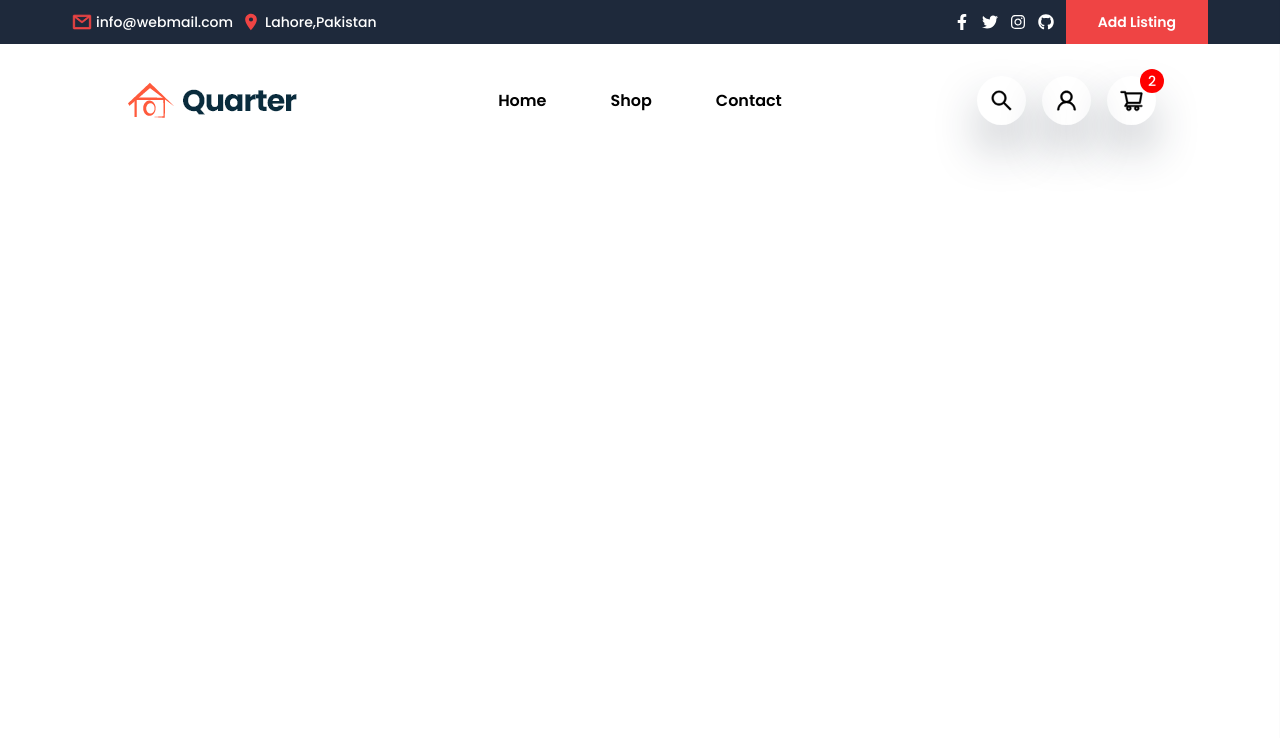
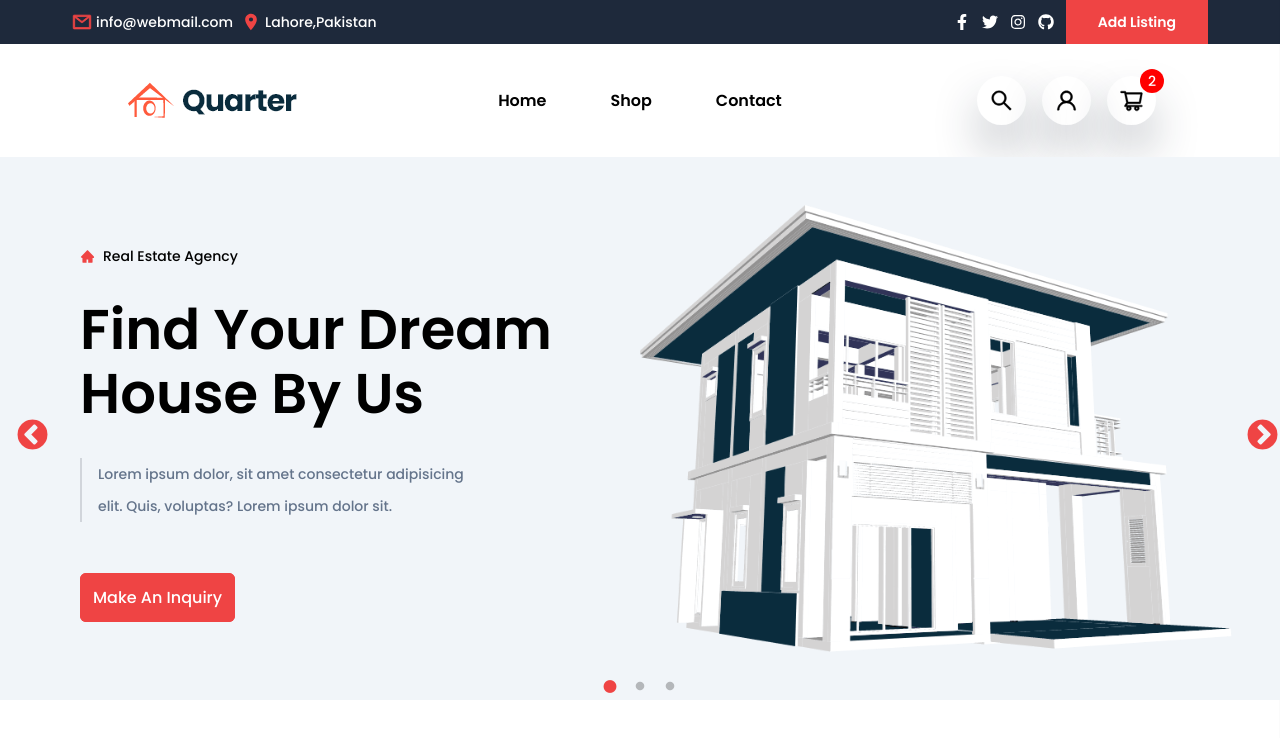
Before and after one commit to heyitsuzair/real-estate-next, a Next.js app: page / in a window 1280 px wide. Shown: the top 738 px of the page. Built offline with nearby package versions, Linux system fonts and the light colour scheme.

Commit message:
Hero Section Added

```diff
--- /dev/null
+++ b/components/Hero.tsx
@@ -0,0 +1,122 @@
+import Image from "next/image";
+import React, { Component } from "react";
+import Slider from "react-slick";
+import Home from "../assets/img/21.png";
+import { AiFillHome } from "react-icons/ai";
+import Link from "next/link";
+
+export default class SimpleSlider extends Component {
+  render() {
+    const settings = {
+      dots: true,
+      infinite: true,
+      speed: 500,
+      slidesToShow: 1,
+      slidesToScroll: 1,
+      fade: true,
+      adaptiveHeight: true,
+    };
+    return (
+      <div>
+        <Slider {...settings}>
+          <div>
+            <div className="bg-slate-100 p-12 grid grid-cols-12 items-center">
+              <div className="pl-8 col-span-12 sm:col-span-12 md:col-span-12 lg:col-span-6">
+                <div className="icon flex items-center gap-2">
+                  <AiFillHome size={15} className="text-red-500" />
+                  <span className="text-sm slide-title animated">
+                    Real Estate Agency
+                  </span>
+                </div>
+                <div className="slick-title my-8 font-semibold">
+                  <h1>Find Your Dream House By Us</h1>
+                </div>
+                <div className="slick-description my-4 border-l-2 border-gray-300 px-4 text-slate-500">
+                  <p className="text-sm pr-0 md:pr-36 lg:pr-36 leading-8">
+                    Lorem ipsum dolor, sit amet consectetur adipisicing elit.
+                    Quis, voluptas? Lorem ipsum dolor sit.
+                  </p>
+                </div>
+                <div className="slick-button mt-16">
+                  <Link
+                    href={"/contact"}
+                    className="hover:bg-white hover:text-red-400 hover:cursor-pointer bg-red-500 text-white p-3 rounded-md slick-btn transition-all border-red-500 border"
+                  >
+                    Make An Inquiry
+                  </Link>
+                </div>
+              </div>
+              <div className="mt-20 md:mt-20 lg:mt-0 col-span-12 sm:col-span-12 md:col-span-12 lg:col-span-6">
+                <Image src={Home} alt="Loading..." />
+              </div>
+            </div>
+          </div>
+          <div>
+            <div className="bg-slate-100 p-12 grid grid-cols-12 items-center">
+              <div className="mb-16 lg:my-0 col-span-12 sm:col-span-12 md:col-span-12 lg:col-span-6">
+                <Image src={Home} alt="Loading..." />
+              </div>
+              <div className="col-span-12 sm:col-span-12 md:col-span-12 lg:col-span-6 pr-8">
+                <div className="icon flex justify-end items-center gap-2">
+                  <AiFillHome size={15} className="text-red-500" />
+                  <span className="text-sm slide-title animated">
+                    Real Estate Agency
+                  </span>
+                </div>
+                <div className="slick-title text-end my-8 font-semibold">
+                  <h1>Find Your Dream House By Us</h1>
+                </div>
+                <div className="slick-description my-4 border-r-2 border-gray-300 px-4 text-slate-500">
+                  <p className="text-sm pl-0 md:pl-40 lg:pl-36 leading-8">
+                    Lorem ipsum dolor, sit amet consectetur adipisicing elit.
+                    Quis, voluptas? Lorem ipsum dolor sit.
+                  </p>
+                </div>
+                <div className="slick-button mt-16 text-end">
+                  <Link
+                    href={"/contact"}
+                    className="hover:bg-white hover:text-red-400 hover:cursor-pointer bg-red-500 text-white p-3 rounded-md slick-btn transition-all border-red-500 border"
+                  >
+                    Make An Inquiry
+                  </Link>
+                </div>
+              </div>
+            </div>
+          </div>
+          <div>
+            <div className="bg-slate-100 p-12 grid grid-cols-12 items-center">
+              <div className="pl-8 col-span-12 sm:col-span-12 md:col-span-12 lg:col-span-6">
+                <div className="icon flex items-center gap-2">
+                  <AiFillHome size={15} className="text-red-500" />
+                  <span className="text-sm slide-title animated">
+                    Real Estate Agency
+                  </span>
+                </div>
+                <div className="slick-title my-8 font-semibold">
+                  <h1>Find Your Dream House By Us</h1>
+                </div>
+                <div className="slick-description my-4 border-l-2 border-gray-300 px-4 text-slate-500">
+                  <p className="text-sm pr-0 md:pr-36 lg:pr-36 leading-8">
+                    Lorem ipsum dolor, sit amet consectetur adipisicing elit.
+                    Quis, voluptas? Lorem ipsum dolor sit.
+                  </p>
+                </div>
+                <div className="slick-button mt-16">
+                  <Link
+                    href={"/contact"}
+                    className="hover:bg-white hover:text-red-400 hover:cursor-pointer bg-red-500 text-white p-3 rounded-md slick-btn transition-all border-red-500 border"
+                  >
+                    Make An Inquiry
+                  </Link>
+                </div>
+              </div>
+              <div className="mt-20 md:mt-20 lg:mt-0 col-span-12 sm:col-span-12 md:col-span-12 lg:col-span-6">
+                <Image src={Home} alt="Loading..." />
+              </div>
+            </div>
+          </div>
+        </Slider>
+      </div>
+    );
+  }
+}
--- a/package.json
+++ b/package.json
@@ -18,6 +18,7 @@
     "react": "18.2.0",
     "react-dom": "18.2.0",
     "react-icons": "^4.7.1",
+    "react-slick": "^0.29.0",
     "typescript": "4.9.3"
   },
   "devDependencies": {
--- a/pages/_app.tsx
+++ b/pages/_app.tsx
@@ -1,4 +1,5 @@
 import "../styles/globals.css";
+import "../styles/Hero.css";
 import type { AppProps } from "next/app";
 import Topbar from "../components/Topbar";
 import Navbar from "../components/Navbar";
--- a/pages/_document.tsx
+++ b/pages/_document.tsx
@@ -14,6 +14,17 @@ export default function Document() {
           href="https://fonts.googleapis.com/css2?family=Poppins:ital,wght@0,300;0,500;0,600;0,700;0,800;1,300;1,400;1,500;1,600;1,700&display=swap"
           rel="stylesheet"
         />
+        <link
+          rel="stylesheet"
+          type="text/css"
+          charSet="UTF-8"
+          href="https://cdnjs.cloudflare.com/ajax/libs/slick-carousel/1.6.0/slick.min.css"
+        />
+        <link
+          rel="stylesheet"
+          type="text/css"
+          href="https://cdnjs.cloudflare.com/ajax/libs/slick-carousel/1.6.0/slick-theme.min.css"
+        />
       </Head>
       <body>
         <Main />
--- a/pages/index.tsx
+++ b/pages/index.tsx
@@ -1,5 +1,5 @@
 import Head from "next/head";
-import Image from "next/image";
+import Hero from "../components/Hero";
 
 export default function Home() {
   return (
@@ -8,6 +8,7 @@ export default function Home() {
         <title>Home</title>
         <meta name="description" content="Real Estate Site My Muhammad Uzair" />
       </Head>
+      <Hero />
     </div>
   );
 }
--- /dev/null
+++ b/styles/Hero.css
@@ -0,0 +1,35 @@
+.slick-next {
+  right: 15px;
+  z-index: 11;
+}
+.slick-prev {
+  left: 15px;
+  z-index: 11;
+}
+.slick-next::before,
+.slick-prev::before {
+  color: rgb(239 68 68 / 1);
+  font-size: 35px;
+  opacity: 1;
+}
+.slick-dots li {
+  height: 48px;
+}
+.slick-active {
+  z-index: 10;
+}
+.slick-dots li.slick-active button:before {
+  color: rgb(239 68 68 / 1);
+  opacity: 1;
+  font-size: 15px;
+}
+.slick-dots li button:before {
+  font-size: 10px;
+}
+.slick-dots li button:before:hover {
+  color: rgb(239 68 68 / 1);
+}
+.slick-title {
+  font-size: 3.5rem;
+  line-height: 4rem;
+}
--- a/styles/globals.css
+++ b/styles/globals.css
@@ -5,4 +5,9 @@
 @import url("https://fonts.googleapis.com/css2?family=Poppins:ital,wght@0,300;0,500;0,600;0,700;0,800;1,300;1,400;1,500;1,600;1,700&display=swap");
 body {
   font-family: "Poppins", sans-serif;
+  /* overflow-x: hidden; */
 }
+* {
+  padding: 0;
+  margin: 0;
+}
```
Also changed, not shown: assets/img/21.png (added), 1 other file (tests, documents, lock files or other folders).
